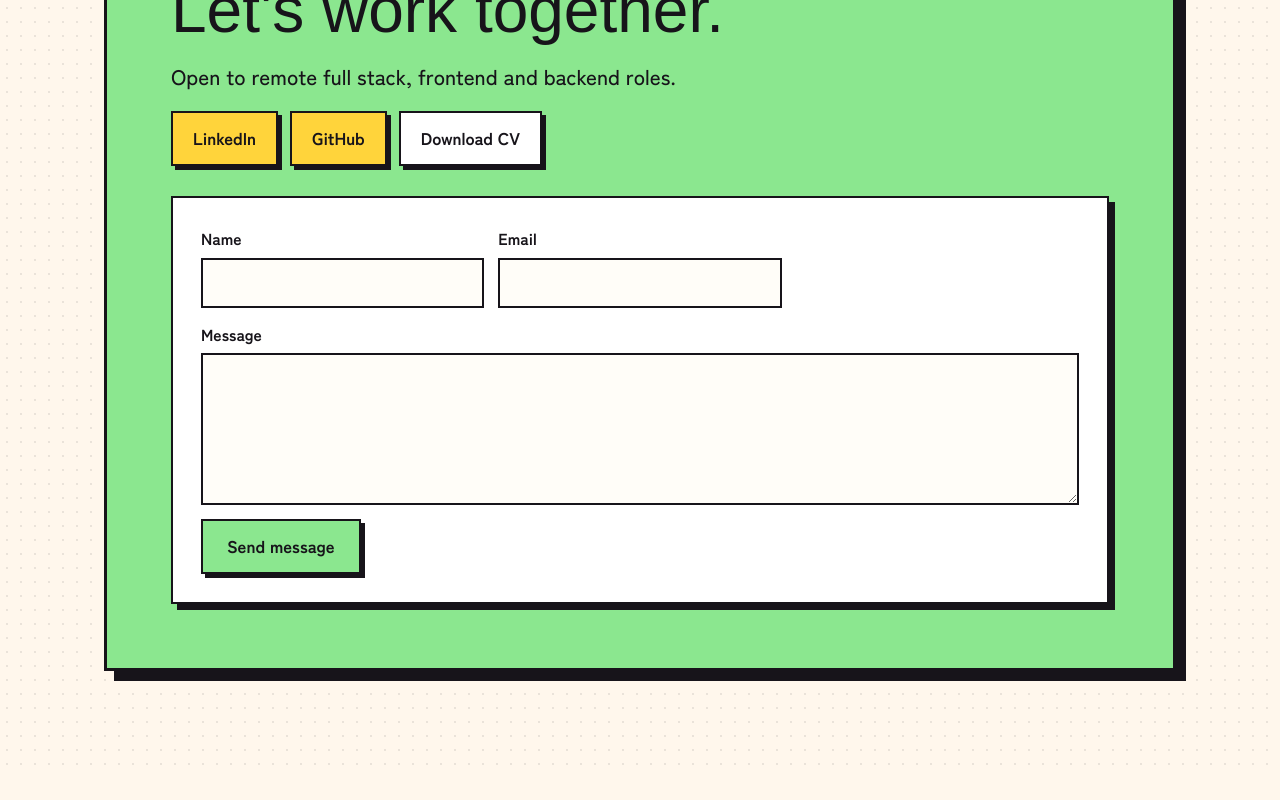
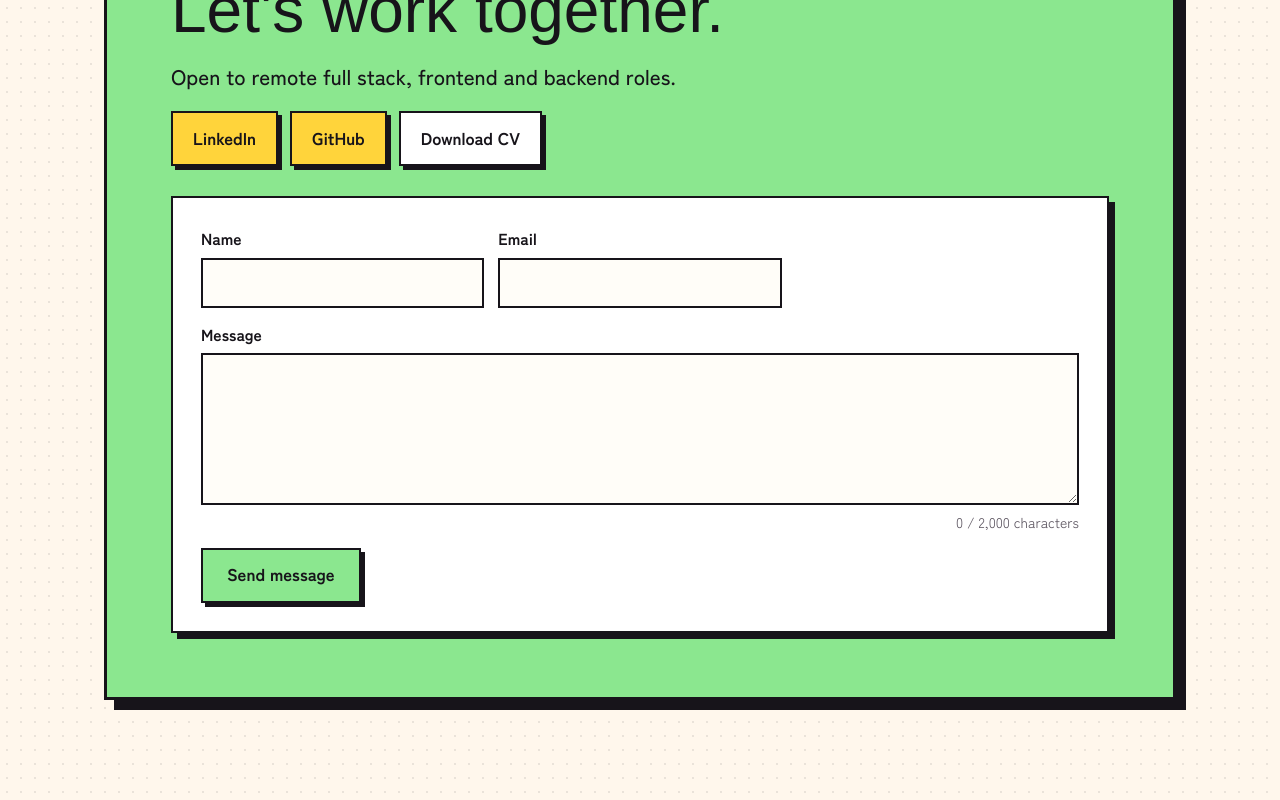
Before and after one commit to Mostafa-Safwat/msafwat, a Nuxt app: page / in a window 1280 px wide. Shown: the part 5501-6301 px from the top of the page. Before the commit the page ends 6272 px from the top, so only its background shows below. Built offline with nearby package versions, Linux system fonts and the light colour scheme; a web font is replaced by a local one.

Commit message:
feat: enhance contact form validation and add character count for message input

```diff
--- a/app/components/ContactSection.vue
+++ b/app/components/ContactSection.vue
@@ -10,7 +10,10 @@
     <form class="form" @submit.prevent="send">
       <label class="field">Name<input v-model="form.name" name="name" autocomplete="name" maxlength="80" required></label>
       <label class="field">Email<input v-model="form.email" name="email" type="email" autocomplete="email" maxlength="254" required></label>
-      <label class="field wide">Message<textarea v-model="form.message" name="message" rows="5" maxlength="2000" required /></label>
+      <label class="field wide">Message<textarea v-model="form.message" name="message" rows="5" :maxlength="MESSAGE_MAX" aria-describedby="message-count" required /></label>
+      <span id="message-count" class="count wide" :class="{ full: form.message.length >= MESSAGE_MAX }">
+        {{ form.message.length.toLocaleString('en-US') }} / {{ MESSAGE_MAX.toLocaleString('en-US') }} characters
+      </span>
       <div class="honeypot" aria-hidden="true">
         <label>Leave this empty<input v-model="form.website" name="website" tabindex="-1" autocomplete="off"></label>
       </div>
@@ -25,6 +28,7 @@
 <script setup lang="ts">
   import { links } from '~/data/site'
 
+  const MESSAGE_MAX = 2000
   const form = reactive({ name: '', email: '', message: '', website: '' })
   const note = ref('')
   const sending = ref(false)
@@ -105,6 +109,14 @@
   }
   .field textarea { resize: vertical }
   .wide { grid-column: 1 / -1 }
+  .count {
+    justify-self: end;
+    margin-top: -8px;
+    font-size: 14px;
+    color: #5c5560;
+    font-variant-numeric: tabular-nums;
+  }
+  .count.full { color: #17141a; font-weight: 700 }
   .honeypot { position: absolute; left: -9999px; width: 1px; height: 1px; overflow: hidden }
   .footer {
     grid-column: 1 / -1;
```
Also changed, not shown: 2 other files (tests, documents, lock files or other folders).
